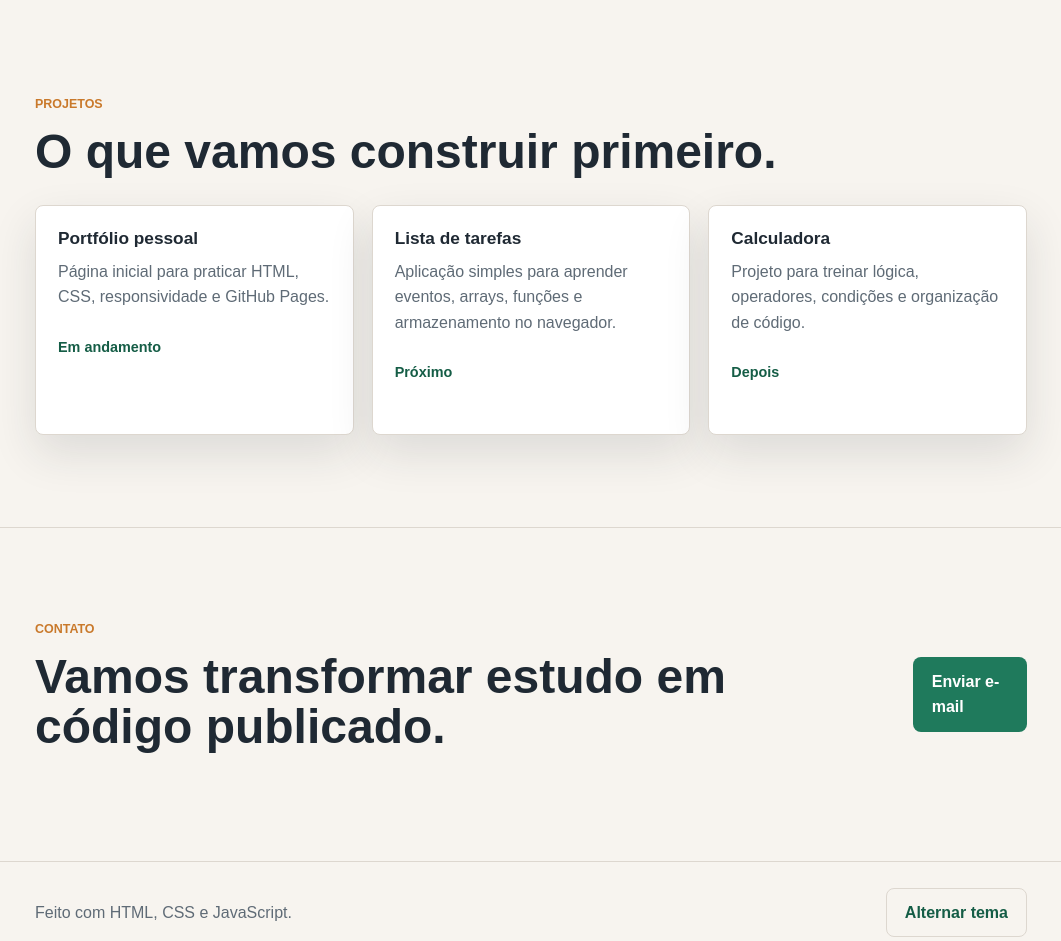
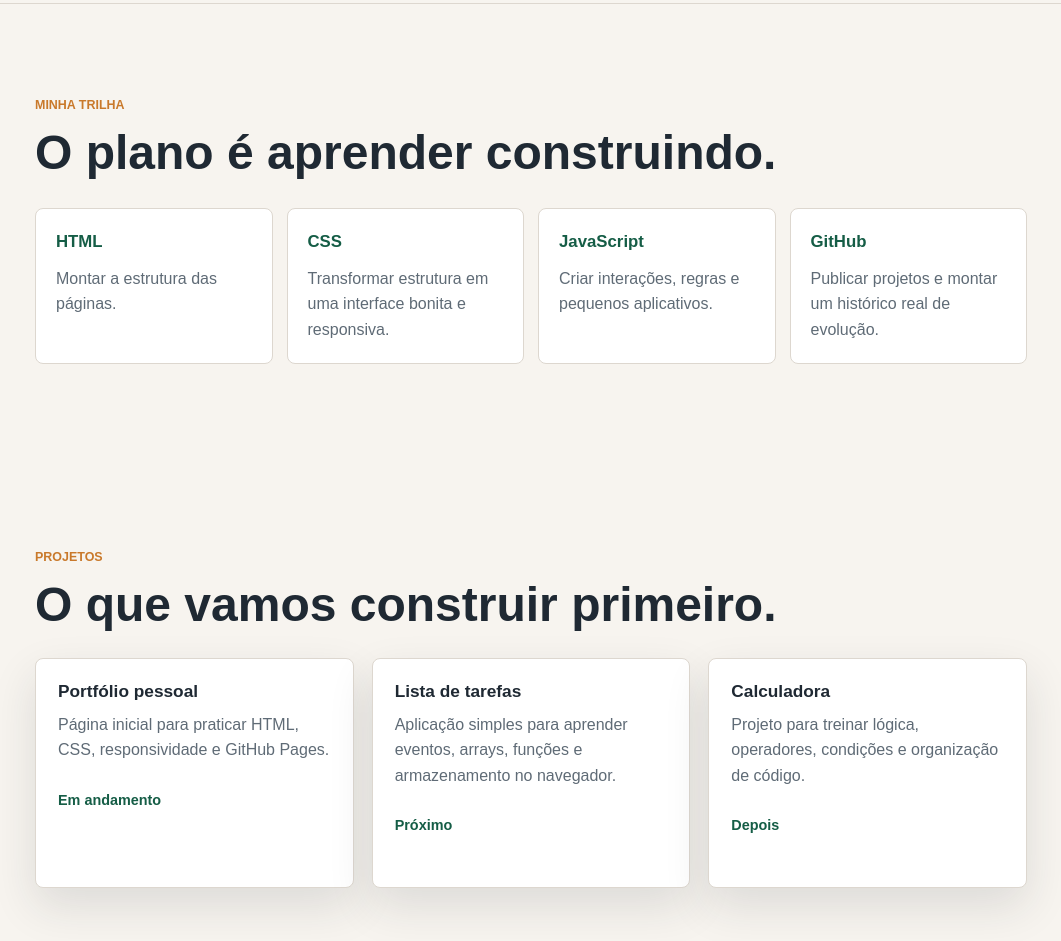
Before and after one commit to Naipsx3/primeiro-portfolio, a plain HTML site: page index.html in a window 1280 px wide. Shown: the part 1213-2154 px from the top of the page, without its empty margins (109-1170 px from the left). Drawn offline with Linux system fonts and the light colour scheme.

Commit message:
Adiciona trilha de estudos

```diff
--- a/index.html
+++ b/index.html
@@ -12,6 +12,7 @@
 
       <nav class="nav-links" aria-label="Navegação principal">
         <a href="#sobre">Sobre</a>
+        <a href="#trilha">Trilha</a>
         <a href="#projetos">Projetos</a>
         <a href="#contato">Contato</a>
       </nav>
@@ -49,6 +50,32 @@
           Sou iniciante na programação e estou começando pela base da web:
           estrutura com HTML, visual com CSS e interações com JavaScript.
         </p>
+      </section>
+
+      <section class="section learning-section" id="trilha">
+        <div class="section-heading">
+          <p class="eyebrow">Minha trilha</p>
+          <h2>O plano é aprender construindo.</h2>
+        </div>
+
+        <ol class="timeline">
+          <li>
+            <strong>HTML</strong>
+            <span>Montar a estrutura das páginas.</span>
+          </li>
+          <li>
+            <strong>CSS</strong>
+            <span>Transformar estrutura em uma interface bonita e responsiva.</span>
+          </li>
+          <li>
+            <strong>JavaScript</strong>
+            <span>Criar interações, regras e pequenos aplicativos.</span>
+          </li>
+          <li>
+            <strong>GitHub</strong>
+            <span>Publicar projetos e montar um histórico real de evolução.</span>
+          </li>
+        </ol>
       </section>
 
       <section class="section projects-section" id="projetos">
@@ -100,7 +127,9 @@
 
     <footer class="site-footer">
       <p>Feito com HTML, CSS e JavaScript.</p>
-      <button class="theme-toggle" type="button">Alternar tema</button>
+      <button class="theme-toggle" type="button" aria-pressed="false">
+        Usar tema escuro
+      </button>
     </footer>
 
     <script src="script.js"></script>
--- a/script.js
+++ b/script.js
@@ -1,5 +1,26 @@
 const themeButton = document.querySelector(".theme-toggle");
+const savedTheme = localStorage.getItem("theme");
+
+function updateThemeButton() {
+  const isDark = document.body.classList.contains("dark");
+
+  themeButton.textContent = isDark ? "Usar tema claro" : "Usar tema escuro";
+  themeButton.setAttribute("aria-pressed", String(isDark));
+}
+
+if (savedTheme === "dark") {
+  document.body.classList.add("dark");
+}
+
+updateThemeButton();
 
 themeButton.addEventListener("click", () => {
   document.body.classList.toggle("dark");
+
+  const currentTheme = document.body.classList.contains("dark")
+    ? "dark"
+    : "light";
+
+  localStorage.setItem("theme", currentTheme);
+  updateThemeButton();
 });
--- a/styles.css
+++ b/styles.css
@@ -198,6 +198,42 @@ h3 {
   max-width: 760px;
 }
 
+.learning-section {
+  border-top: 1px solid var(--line);
+}
+
+.timeline {
+  display: grid;
+  grid-template-columns: repeat(4, minmax(0, 1fr));
+  gap: 14px;
+  margin: 30px 0 0;
+  padding: 0;
+  list-style: none;
+}
+
+.timeline li {
+  min-height: 150px;
+  padding: 20px;
+  background: var(--surface);
+  border: 1px solid var(--line);
+  border-radius: 8px;
+}
+
+.timeline strong,
+.timeline span {
+  display: block;
+}
+
+.timeline strong {
+  margin-bottom: 10px;
+  color: var(--primary-dark);
+  font-size: 1.05rem;
+}
+
+.timeline span {
+  color: var(--muted);
+}
+
 .project-grid {
   display: grid;
   grid-template-columns: repeat(3, minmax(0, 1fr));
@@ -275,6 +311,10 @@ h3 {
   .project-grid {
     grid-template-columns: 1fr;
   }
+
+  .timeline {
+    grid-template-columns: 1fr 1fr;
+  }
 }
 
 @media (max-width: 520px) {
@@ -286,4 +326,8 @@ h3 {
   h1 {
     font-size: 2.45rem;
   }
+
+  .timeline {
+    grid-template-columns: 1fr;
+  }
 }
```
Also changed, not shown: 1 other file.
